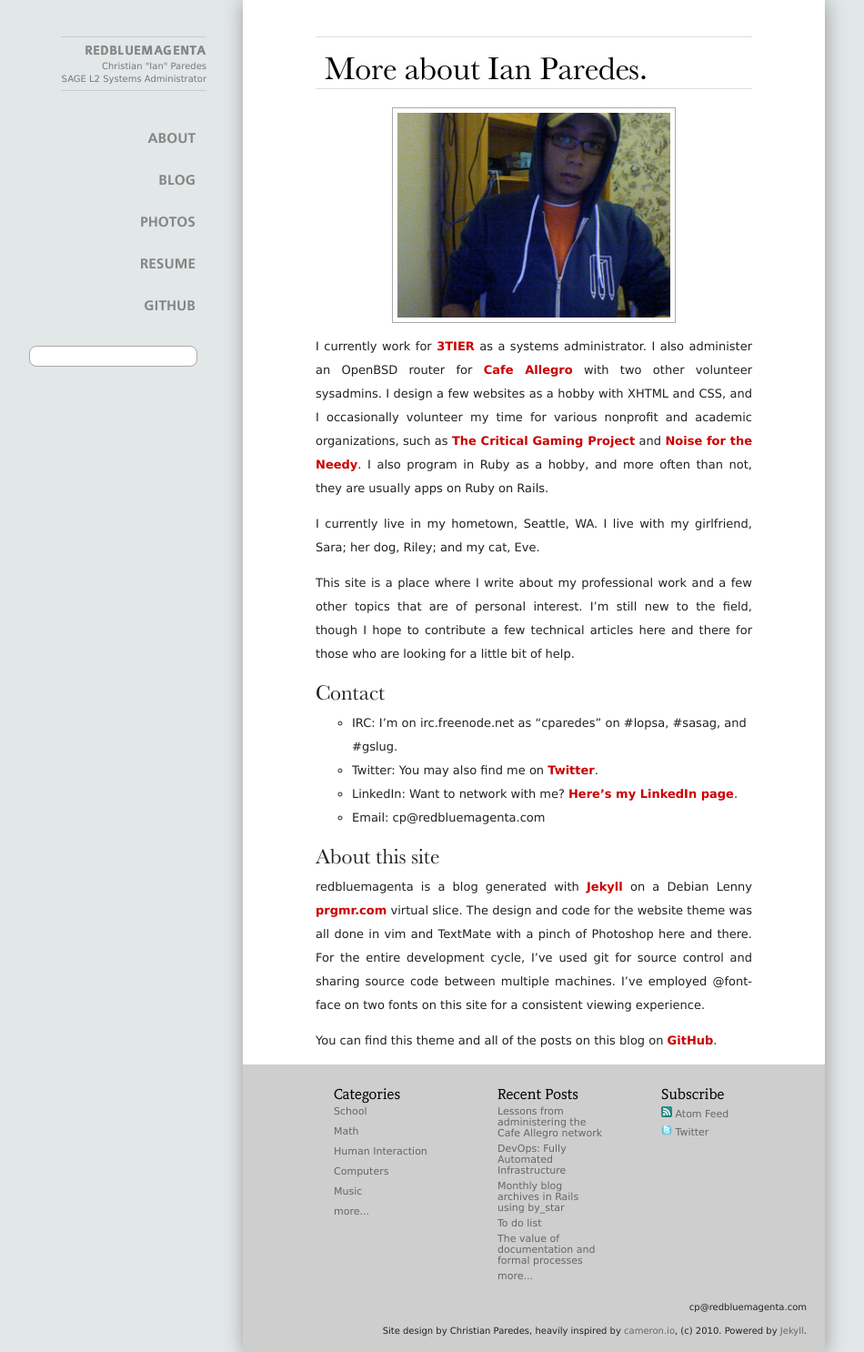
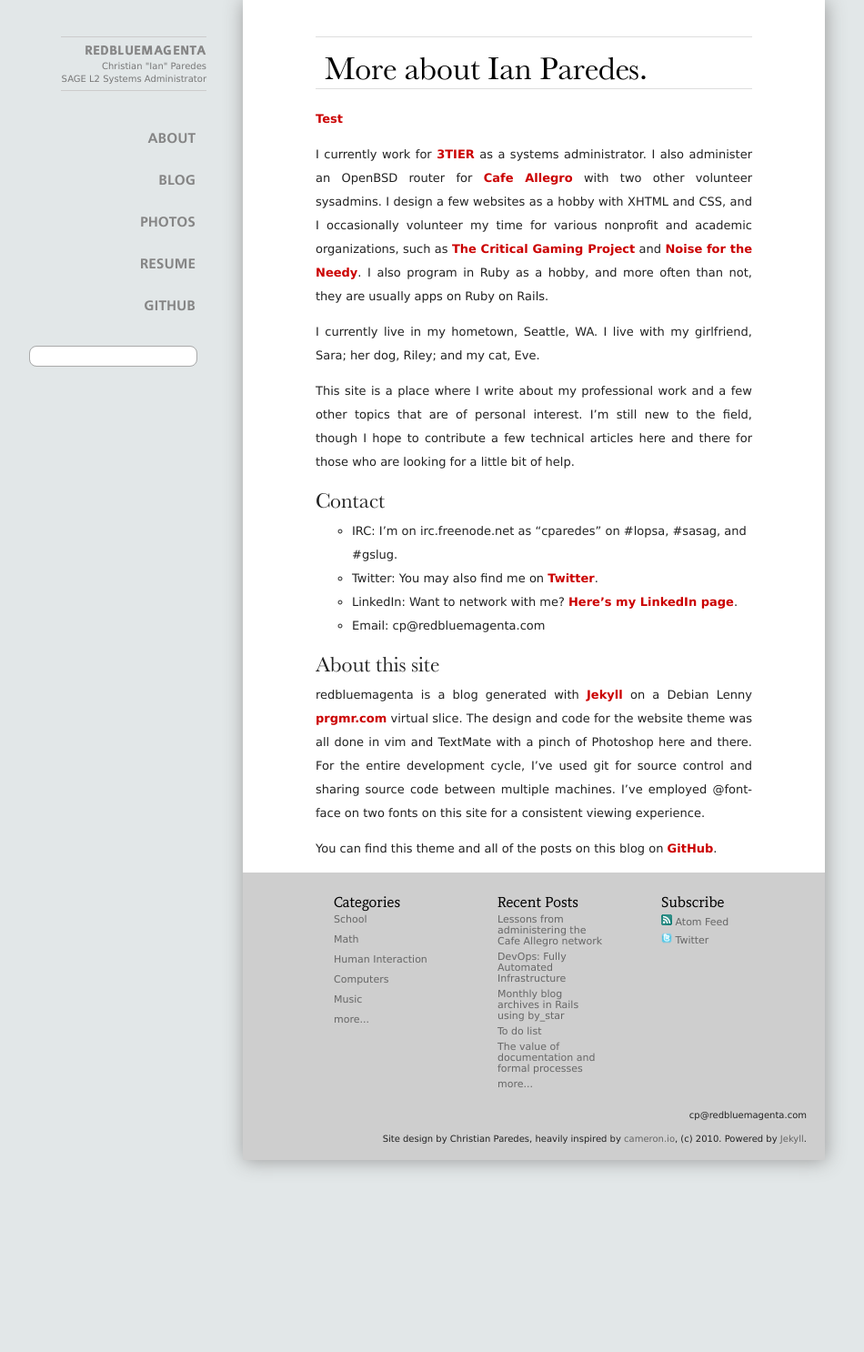
Before and after one commit to cparedes/redbluemagenta.com, a Jekyll site: the page built from about.markdown, in a window 1280 px wide. Shown: the whole page at 91% size, without its empty margins (63-1013 px from the left). Built offline with Jekyll 4.4.1, drawn with Linux system fonts in a browser that asks for light colours; Markdown is read by kramdown in place of the engine named in the settings; comment, search, counter and statistics services are not loaded.

Commit message:
Modifying some stuff in about page.

```diff
--- a/about.markdown
+++ b/about.markdown
@@ -4,7 +4,7 @@ title: About
 blurb: More about Ian Paredes.
 ---
 
-<p><a href="/images/ian.jpg" rel="lightbox"><img src="/images/ian.jpg" width="300" height="225" class="aligncenter" rel="lightbox" /></a></p>
+<p><a href="/images/ian.jpg" rel="lightbox">Test</a></p>
 
 I currently work for [3TIER] [1] as a systems administrator. I also administer
 an OpenBSD router for [Cafe Allegro] [2] with two other volunteer sysadmins. I
```
